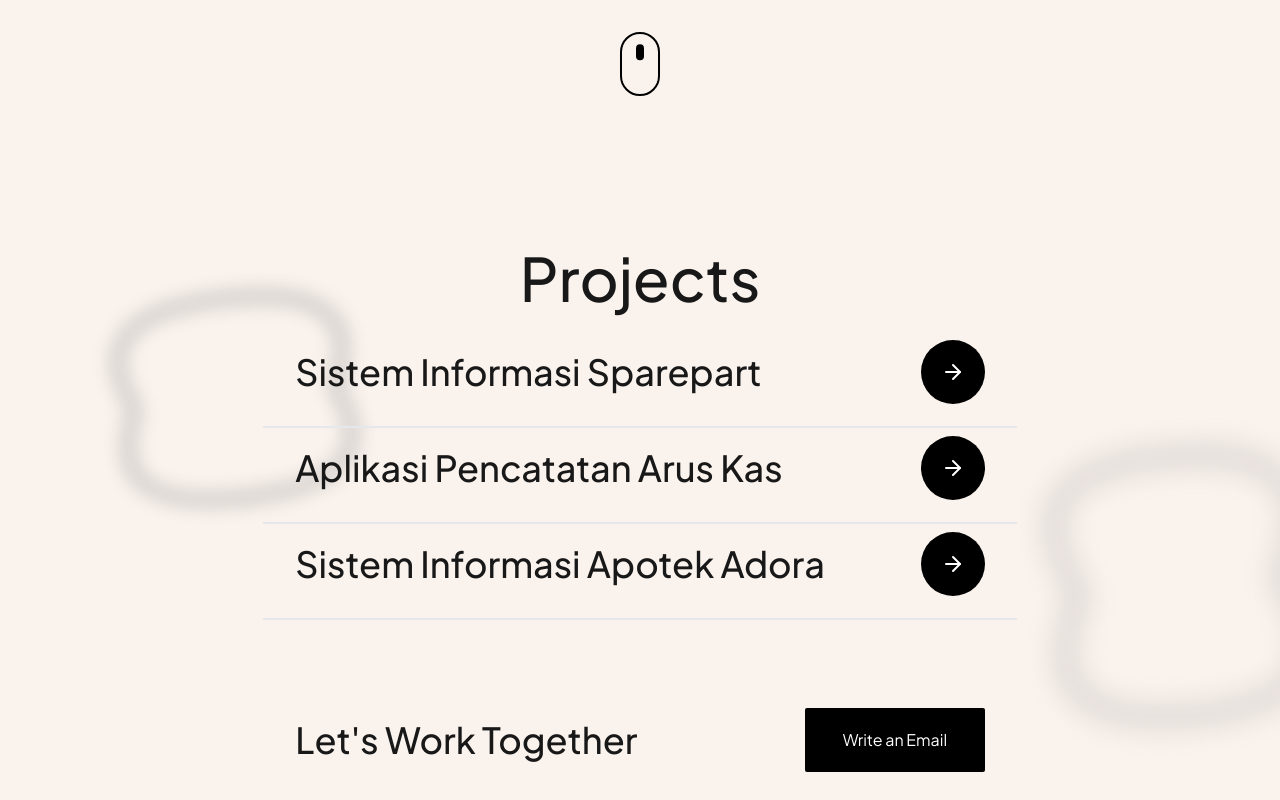
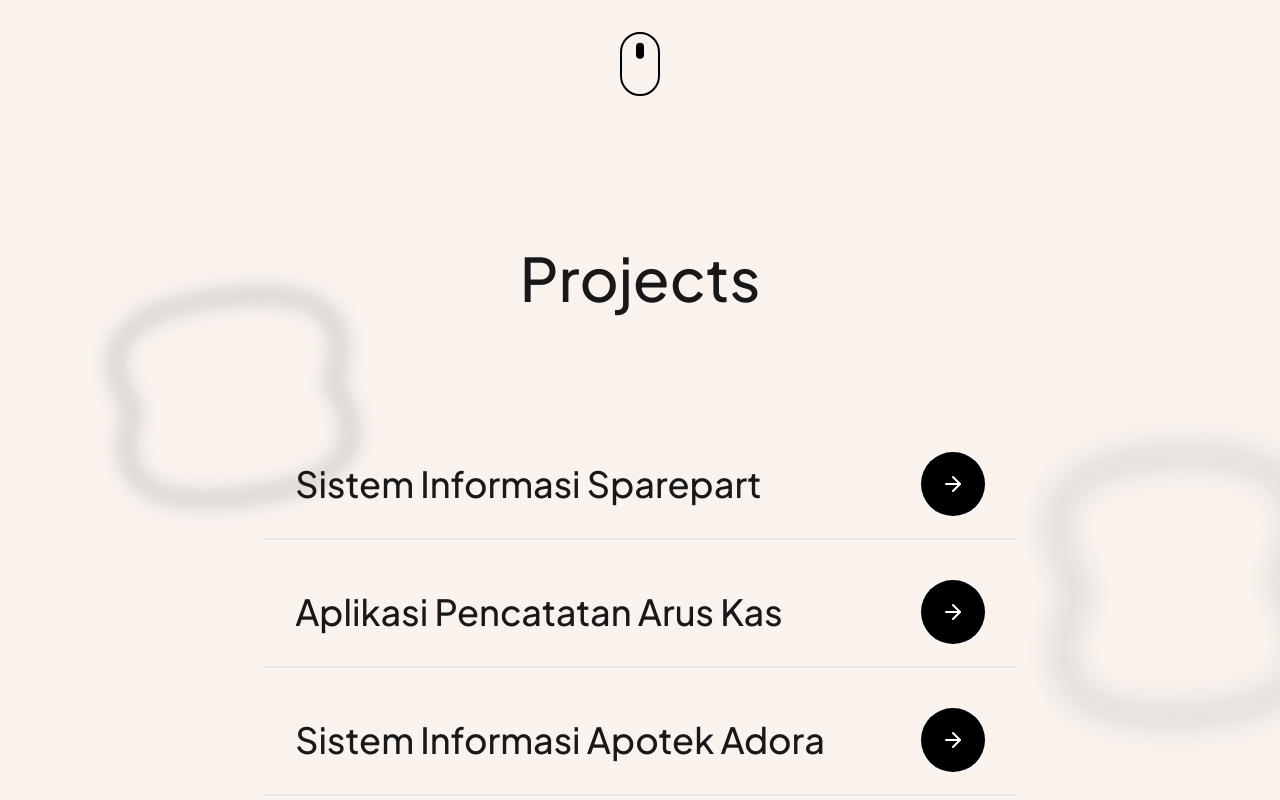
Before and after one commit to wildanrizkii/profile-portfolio, a Next.js app: page / in a window 1280 px wide. Shown: the part 800-1600 px from the top of the page. Built offline with nearby package versions, Linux system fonts and the light colour scheme.

Commit message:
Overflow hidden

```diff
--- a/src/app/globals.css
+++ b/src/app/globals.css
@@ -24,6 +24,13 @@ body {
 html {
   @apply overflow-auto transition-all duration-300 scroll-smooth;
 }
+
+html,
+body {
+  overflow-x: hidden;
+  width: 100%;
+}
+
 
 /* Custom scrollbar untuk browser berbasis Webkit (Chrome, Safari) */
 ::-webkit-scrollbar {
--- a/src/components/Home/index.jsx
+++ b/src/components/Home/index.jsx
@@ -9,8 +9,8 @@ import Projects from "../Projects";
 
 const Portfolio = () => {
   return (
-    <div className="relative ">
-      <div className="absolute top-0 left-0 w-full h-screen overflow-hidden">
+    <div className="relative overflow-hidden">
+      <div className="absolute top-0 left-0 w-screen h-screen overflow-hidden">
         <CircleAnimatedBackground />
       </div>
       <Navbar />
@@ -20,7 +20,7 @@ const Portfolio = () => {
         id="home"
         className="relative grid gap-16 bg-transparent px-4 md:px-12 py-56"
       >
-        <div className="max-w-5xl mx-auto text-left grid gap-3">
+        <div className="w-full max-w-5xl mx-auto text-left grid gap-3 overflow-hidden">
           <h1 className="text-6xl font-medium text-dark-gray">
             Hi, I'm Wildan
           </h1>
--- a/src/components/Projects/index.jsx
+++ b/src/components/Projects/index.jsx
@@ -21,7 +21,7 @@ const Projects = () => {
     });
   };
   return (
-    <div className="relative grid gap-32 justify-center bg-transparent px-4 md:px-12 py-28">
+    <div className="relative grid gap-64 justify-center bg-transparent px-4 md:px-12 py-28">
       <div className="max-w-5xl mx-auto text-left grid gap-3">
         <h1 className="text-6xl font-medium text-dark-gray">Projects</h1>
       </div>
@@ -29,7 +29,7 @@ const Projects = () => {
       <ParticleAnimated />
 
       {/* Project 1 */}
-      <div className="flex gap-10 items-center text-center w-full">
+      <div className="flex gap-10 items-center text-center w-full pt-20">
         <div
           className="flex flex-col md:flex-row gap-6 md:gap-24 justify-between items-center w-full px-8 md:px-32 relative"
           onMouseEnter={() => setIsHovered(true)}
@@ -178,7 +178,7 @@ const Projects = () => {
         />
       )}
 
-      <div className="items-center text-center w-full justify-center pt-20">
+      <div className="items-center text-center w-full justify-center pt-8">
         <div className="flex flex-col md:flex-row gap-6 md:gap-24 justify-between items-center w-full px-8 md:px-32 relative">
           {/* Teks di kiri */}
           <h1 className="text-4xl font-medium text-dark-gray text-center">
```
